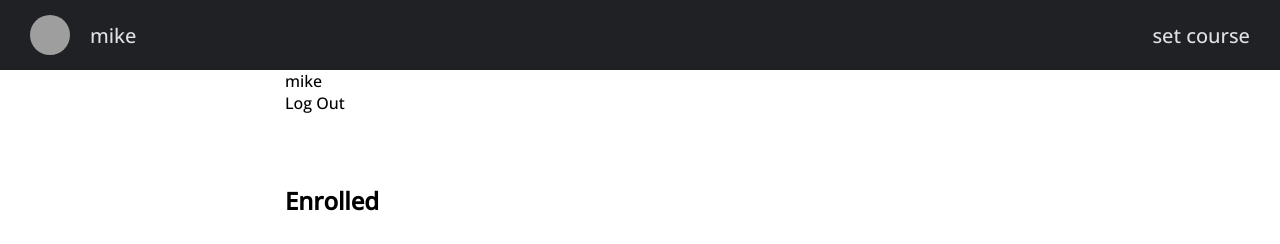
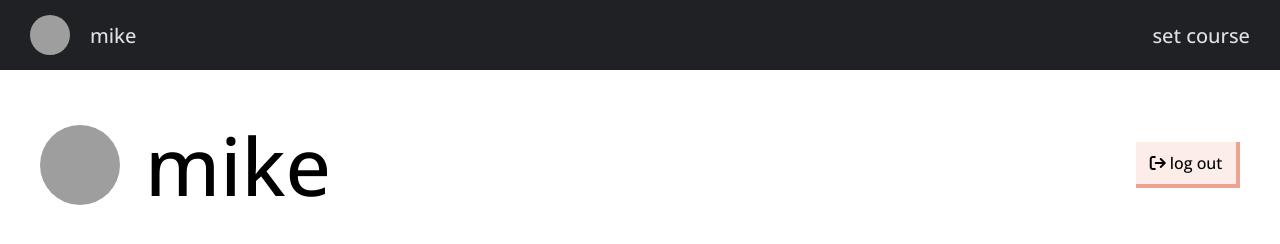
Before and after one commit to mikeblochlevermore/setcourse, a Django app: page /profile in a window 1280 px wide. Shown: the top 244 px of the page. Run offline with Django 4.2, Linux system fonts and the light colour scheme; a user stored in the database is signed in; data comes from the database, SQL or seed files in the repository; both versions use the stored data as it was after the commit; some libraries are stand-ins or nearby versions; grey boxes are pictures that could not be loaded.

Commit message:
more styling updates

```diff
--- a/setcourse/models.py
+++ b/setcourse/models.py
@@ -9,7 +9,7 @@ class User(AbstractUser):
 class Course(models.Model):
    host = models.ForeignKey(User, on_delete=models.CASCADE, related_name="course")
    title = models.CharField(max_length=264, default=None, null=True)
-   image = models.CharField(max_length=264, default="https://live.staticflickr.com/5520/11007151534_ade9088019_k.jpg", null=True)
+   image = models.CharField(max_length=264, default="https://images.pexels.com/photos/1037996/pexels-photo-1037996.jpeg?auto=compress&cs=tinysrgb&w=1260&h=750&dpr=2", null=True)
    description = models.CharField(max_length=1024, default=None, null=True)
    practical = models.CharField(max_length=1024, default=None, null=True)
    price = models.IntegerField(default=0, null=True)
--- a/setcourse/static/setcourse/dashboard.css
+++ b/setcourse/static/setcourse/dashboard.css
@@ -5,6 +5,41 @@
 
 #dashboard_titles {
     border-right: solid 5px black;
+}
+
+#user_details {
+    display: flex;
+    align-items: center;
+    justify-content: space-between;
+    margin-left: 80px;
+    font-size: 80px;
+    margin: 40px;
+}
+
+#user_details div {
+    display: flex;
+    align-items: center;
+    gap: 25px;
+}
+
+#user_details img {
+    width: 80px;
+    height: 80px;
+    border-radius: 50%;
+    object-fit: cover;
+    overflow: hidden;
+}
+
+.profile_buttons a {
+    background-color: #fcede9;
+    padding: 10px;
+    width: 80px;
+    text-align: center;
+    font-size: 16px;
+    border-right: 4px solid #eea391;
+    border-bottom: 4px solid #eea391;
+    border-top: none;
+    border-left: none;
 }
 
 
--- a/setcourse/static/setcourse/setcourse.js
+++ b/setcourse/static/setcourse/setcourse.js
@@ -37,10 +37,10 @@ function toggle_save_status(status) {
     const status_div = document.getElementById("save_status")
 
     if (status == "false") {
-        status_div.innerHTML =`<div class="lds-ring"><div></div><div></div><div></div><div></div></div>Saving...`
+        status_div.innerHTML =`<div class="lds-ring"><div></div><div></div><div></div><div></div></div>saving...`
     }
     else {
-        status_div.innerHTML = `<div id="save_check"><i class="fa-regular fa-circle-check"></i></div> Saved`
+        status_div.innerHTML = `<div id="save_check"><i class="fa-regular fa-circle-check"></i></div> saved`
     }
 }
 
--- a/setcourse/templates/setcourse/course.html
+++ b/setcourse/templates/setcourse/course.html
@@ -14,7 +14,8 @@
         <div class="content">
             <div class="content_grid">
                 <div class="enroll_banner">
-                    <h2>Starts: {{ modules.0.start_date|date:'M d Y' }}</h2>
+                        <strong>Starts:</strong>
+                        <p>{{ modules.0.start_date|date:'M d, Y' }}</p>
                     {% if user.is_authenticated %}
                     <button id="enroll_button" onclick="enroll(`{{course.id}}`)">Enroll</button>
                     {% else %}
--- a/setcourse/templates/setcourse/index.html
+++ b/setcourse/templates/setcourse/index.html
@@ -1,7 +1,6 @@
 {% extends "setcourse/layout.html" %}
 
 {% block body %}
-<main>
     <div id="logo_wrapper">
         <img src="static/setcourse/logo.png">
     </div>
@@ -51,7 +50,6 @@
             <img src="static/setcourse/chat_example.gif">
         </div>
     </div>
-</main>
 
 
 
--- a/setcourse/templates/setcourse/new_course.html
+++ b/setcourse/templates/setcourse/new_course.html
@@ -126,8 +126,8 @@
         <div id="save_status">
 
         </div>
-        <button type="submit" id="publish_button", onclick="publish('{{ course.id }}')">Publish</button>
-        <button id="main_delete_button", onclick="handle_delete('course', `{{ course.id }}`)"><i class="fa-solid fa-trash"></i></button>
+        <button type="submit" id="publish_button", onclick="publish('{{ course.id }}')"><i class="fa-solid fa-paper-plane"></i> publish</button>
+        <button id="main_delete_button", onclick="handle_delete('course', `{{ course.id }}`)"><i class="fa-solid fa-trash"></i> delete</button>
     </footer>
 </div>
 
--- a/setcourse/templates/setcourse/profile.html
+++ b/setcourse/templates/setcourse/profile.html
@@ -3,13 +3,24 @@
 {% block body %}
 
 {% if user.is_authenticated %}
-<div>{{ user.username }}</div>
-<a href="{% url 'logout' %}">Log Out</a>
+<div id="user_details">
+    <div>
+        <img src="https://live.staticflickr.com/5520/11007151534_ade9088019_k.jpg">
+        <div id="username">{{ user.username }}</div>
+    </div>
+    <div class="profile_buttons">
+        <a href="{% url 'logout' %}"><i class="fa-solid fa-arrow-right-from-bracket"></i> log out</a>
+    </div>
+</div>
 
     <!-- COURSES -->
 
+    <div id="enroll_banner">
+        <div>
+            <h1>you're enrolled in 👇</h1>
+            <h4>click the course for the dashboard and chat</h4>
+        </div>
         <div id="course_list">
-            <h2>Enrolled</h2>
             {% for course in enrolled_courses %}
             <a href="{% url 'dashboard' course.id %}">
                 <div class="card">
@@ -28,10 +39,15 @@
             <p>You aren't enrolled in any courses yet</p>
             {% endfor %}
         </div>
+    </div>
 
+    <div id="host_banner">
+        <div>
+            <h1>you've published 👉</h1>
+            <h4>click the course to see or edit the details</h4>
+        </div>
 
         <div id="course_list">
-            <h2>Your Published Courses</h2>
             {% for course in published_courses %}
             <a href="{% url 'course' course.id %}">
                 <div class="card">
@@ -50,9 +66,15 @@
             <p>You don't have any published courses yet</p>
             {% endfor %}
         </div>
+    </div>
+
+    <div id="enroll_banner">
+        <div>
+            <h1>drafts 📝</h1>
+            <h4>click the course to publish, edit or delete your drafts</h4>
+        </div>
 
         <div id="course_list">
-        <div><h2>Your Drafts</h2></div>
         {% for course in draft_courses %}
         <a href="{% url 'draft' course.id %}">
             <div class="card">
@@ -71,13 +93,16 @@
         <a href="{% url 'new_course' %}">
             <div class="card">
                 <img src="https://t4.ftcdn.net/jpg/01/14/04/65/360_F_114046562_CoMtlfJGu0WhnDHLMz8qOHtHblQBH9QK.jpg">
-                <div class="card_details">
+                <div class="new_card_details">
                     <h2>Host A New Course</h2>
                 </div>
             </div>
         </a>
     </div>
+    </div>
 {% endif %}
 
 
+
+
 {% endblock %}
```
Also changed, not shown: setcourse/static/setcourse/styles.css (+53 -30 lines), db.sqlite3.
